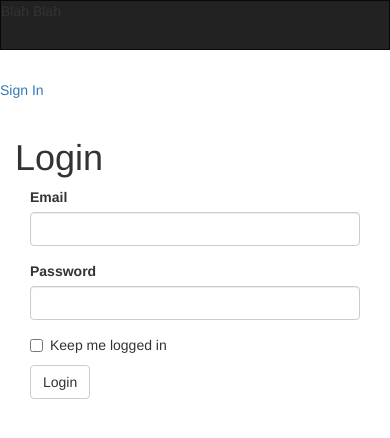
After one commit to qus1225/study-flask, a Flask app: page /auth/login in a window 390 px wide. The commit adds this page. Shown: the top 438 px of the page. Run offline with Flask 2, Linux system fonts and the light colour scheme; tables that the repository leaves empty hold one stand-in row (values such as "Sample post"); parts of the project's set-up code (start-up, migrations or seed data) failed here and were passed over; some libraries are stand-ins or nearby versions.

Commit message:
Login user

```diff
--- /dev/null
+++ b/app/auth/forms.py
@@ -0,0 +1,11 @@
+from flask_wtf import Form
+from wtforms import StringField, PasswordField, BooleanField, SubmitField
+from wtforms.validators import DataRequired, Email, Length
+
+
+class LoginForm(Form):
+    email = StringField('Email', validators=[DataRequired(), Length(1, 64),
+                                             Email()])
+    password = PasswordField('Password', validators=[DataRequired()])
+    remember_me = BooleanField('Keep me logged in')
+    submit = SubmitField('Login')
--- a/app/auth/views.py
+++ b/app/auth/views.py
@@ -1,6 +1,34 @@
-from flask import render_template
+from flask import render_template, redirect, request, url_for, flash
 from . import auth
+from ..models import User
+from .forms import LoginForm
+from flask_login import login_required, login_user, logout_user
 
-@auth.route('/login')
+
+@auth.route('/login', methods=['GET', 'POST'])
 def login():
-    return render_template('auth/login.html')
+    form = LoginForm()
+    if form.validate_on_submit():
+        user = User.query.filter_by(email=form.email.data).first()
+        if user is not None and user.verify_password(form.password.data):
+            login_user(user, form.remember_me.data)
+            next = request.args.get('next')
+            if next is None or not next.startswith('/'):
+                next = url_for('main.index')
+            return redirect(next)
+        flash('Invalid username or password.')
+    return render_template('auth/login.html', form=form)
+
+
+@auth.route('/logout')
+@login_required
+def logout():
+    logout_user()
+    flash('You have been logged out.')
+    return redirect(url_for('main.index'))
+
+
+@auth.route('/secret')
+@login_required
+def secret():
+    return 'Only authenticated users are allowed!'
--- /dev/null
+++ b/app/templates/auth/login.html
@@ -0,0 +1,12 @@
+{% extends "base.html" %}
+{% import "bootstrap/wtf.html" as wtf %}
+
+{% block title %}Flasky - Login{% endblock %}
+{% block page_content %}
+  <div class="pagei-header">
+    <h1>Login</h1>
+  </div>
+  <div class="col-md-4">
+    {{ wtf.quick_form(form) }}
+  </div>
+{% endblock %}
--- a/app/templates/base.html
+++ b/app/templates/base.html
@@ -6,6 +6,13 @@
   <div class="navbar navbar-inverse" role="navigation">
     <span>Blah Blah</span>
   </div>
+  <ul class="nav navbar-nav navbar-right">
+    {% if current_user.is_authenticated %}
+      <li><a href="{{ url_for('auth.logout') }}">Sign Out</a></li>
+    {% else %}
+      <li><a href="{{ url_for('auth.login') }}">Sign In</a></li>
+    {% endif %}
+  </ul>
 {% endblock %}
 
 {% block content %}
```
Also changed, not shown: app/__init__.py (+7 -0 lines), app/models.py (+9 -1 lines), app/templates/index.html (+5 -5 lines), migrations/versions/577285d52a5c_.py (added, +32 -0 lines), data-dev.sqlite, 2 other files.
